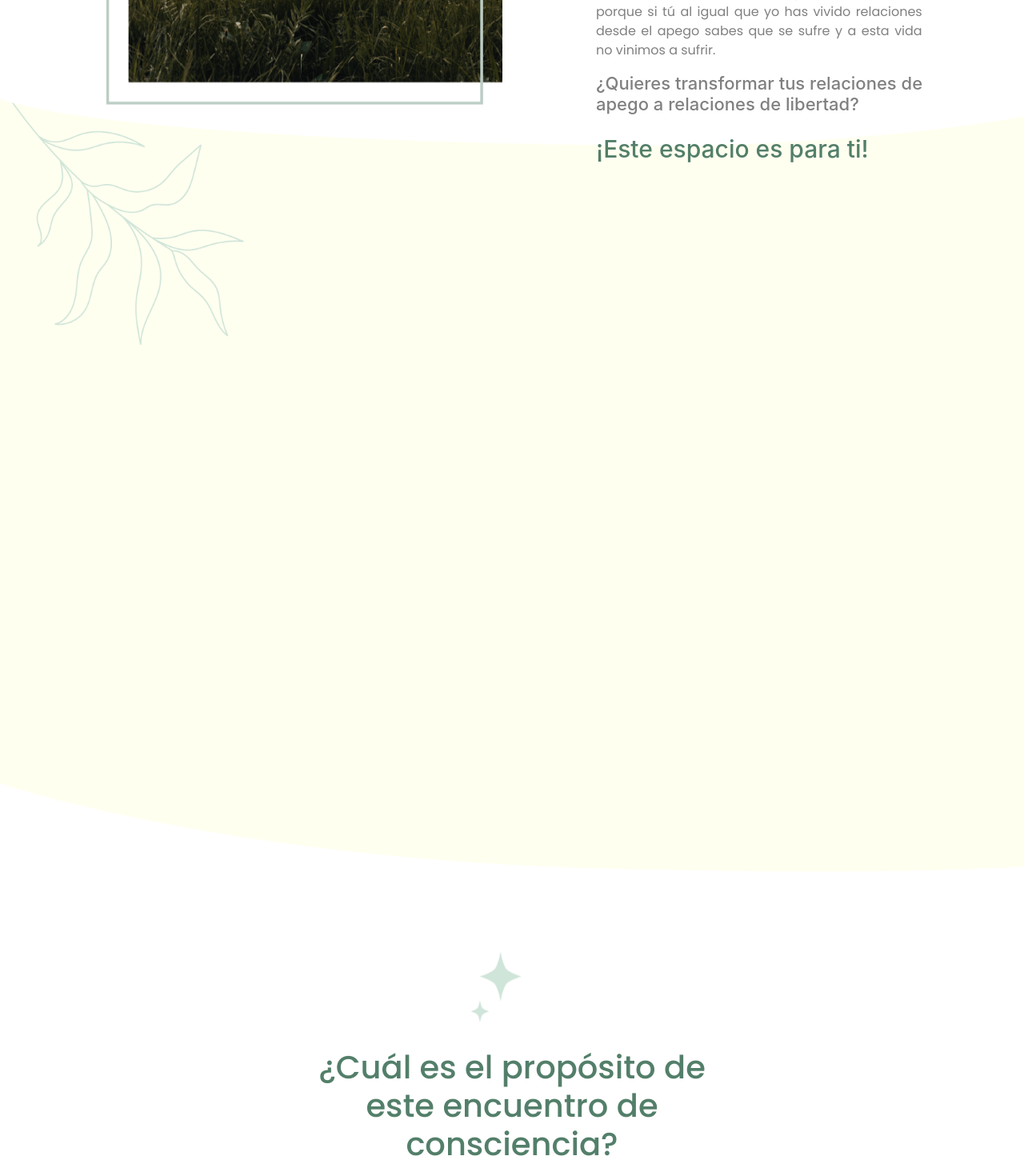
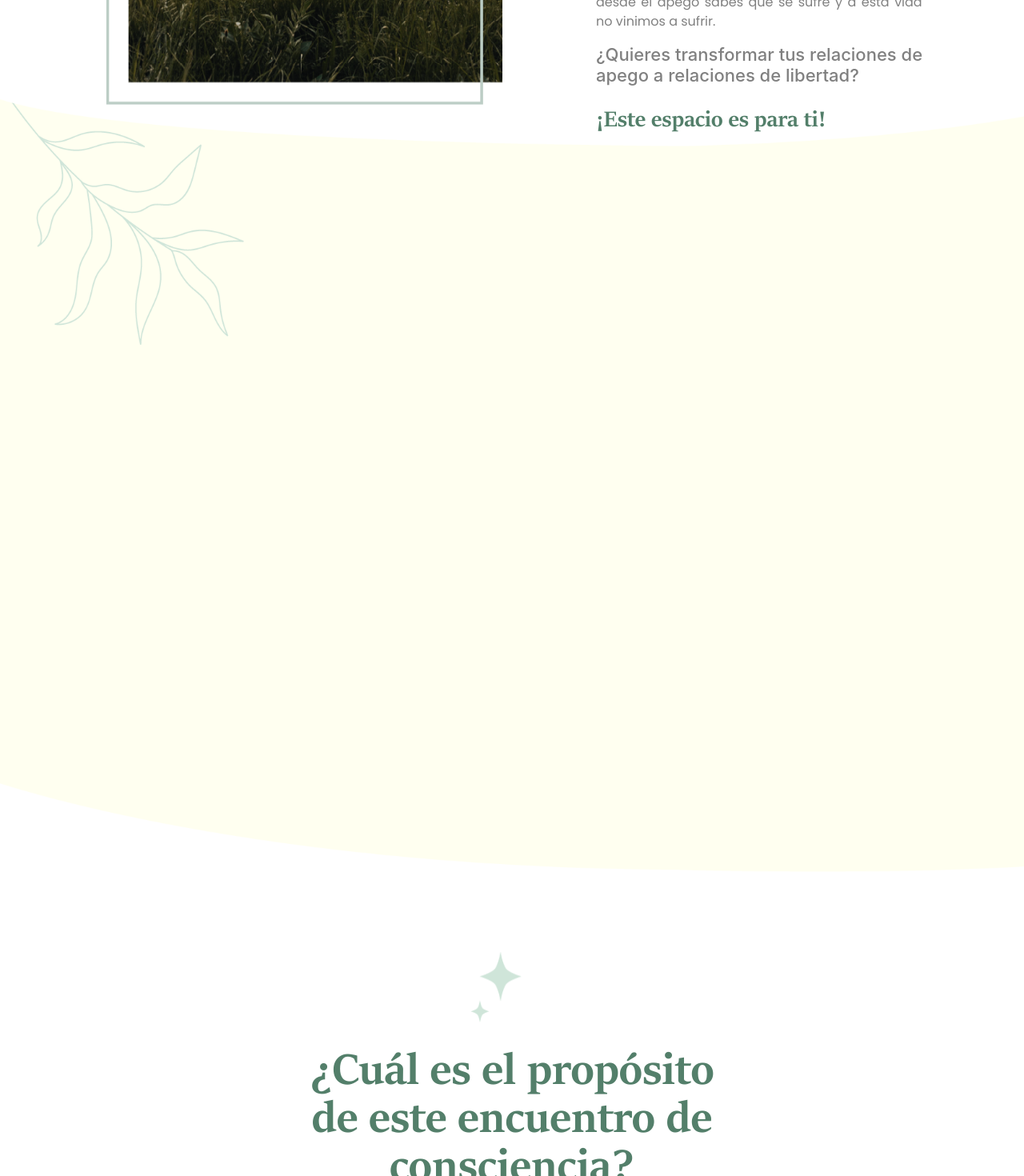
Before and after one commit to marcusty15/proyectoliss, a React (Create React App) app: page / in a window 1280 px wide. Shown: the part 800-2270 px from the top of the page at 80% size. Built offline with nearby package versions, Linux system fonts and the light colour scheme.

Commit message:
ajustes en el responsive

```diff
--- a/src/Components/Footer/Footer.css
+++ b/src/Components/Footer/Footer.css
@@ -23,7 +23,8 @@
     margin-top: 180px;
     color: #537F6A;
     font-family: sitka;
-    font-size: 50px;
+    font-weight: bold;
+    font-size: 60px;
     font-weight: 500;
 }
 
--- a/src/Components/Info/Info.css
+++ b/src/Components/Info/Info.css
@@ -11,10 +11,12 @@
     padding-top: 400px;
     padding-left: 200px;
     color: #537F6A;
-    font-family: 'Poppins', sans-serif;
-    font-size: 60px;
+    font-family: sitka;
+    font-weight: bold;
+    font-size: 80px;
     width: 40%;
     text-align: center;
+    line-height: 1em;
 
 }
 .imginf2{
@@ -23,7 +25,7 @@
 
 .imginfo{
     margin-left: 270px;
-    margin-top: 50px;
+    margin-top: 0px;
 }
 
 @media only screen and (max-width: 450px) {
--- a/src/Components/Middle/Middle.css
+++ b/src/Components/Middle/Middle.css
@@ -1,4 +1,8 @@
 @import url('https://fonts.googleapis.com/css2?family=Poppins:wght@300;400;500&display=swap');
+@font-face {
+    font-family: sitka;
+    src: url('../Fonts/SitkaVF.ttf');
+}
 
 .mid1{
     background-image: url('../../img/Fondo_banner1.png');
@@ -9,9 +13,11 @@
 .texto{
     margin-top: 220px;
     color: #537F6A;
-    font-family: 'Poppins', sans-serif;
+    font-family: sitka;
+    font-weight: bold;
     width: 40%;
-    font-size: 40px;
+    font-size: 60px;
+    line-height: 1em;
 }
 .image{
     height: 155px;
--- a/src/Components/Top/Top.css
+++ b/src/Components/Top/Top.css
@@ -60,6 +60,7 @@
     font-size: 60px;
     font-family: sitka;
     font-weight: bold;
+    line-height: 1em;
 
 
 
@@ -68,7 +69,8 @@
 .h2{
     color: #537F6A;
     font-size: 30px;
-    font-size: popins;
+    font-family: sitka;
+    font-weight: bold;
 }
 
 
--- a/src/Components/middle2/Middle2.css
+++ b/src/Components/middle2/Middle2.css
@@ -14,11 +14,13 @@
 
 .tx {
   color: #537f6a;
-  font-family: "Poppins", sans-serif;
+  font-family: sitka;
+    font-weight: bold;
   width: 40%;
-  font-size: 40px;
+  font-size: 60px;
   margin-left: 580px;
   padding-top: 200px;
+  line-height: 1em;
 
 }
 .bgc{
--- a/src/Components/navbar/Navbar.css
+++ b/src/Components/navbar/Navbar.css
@@ -9,6 +9,7 @@
 .navbar-brand{
     color: white;
     font-family: sitka;
+    font-weight: bold;
     font-size: 50px;
 
 }
```
